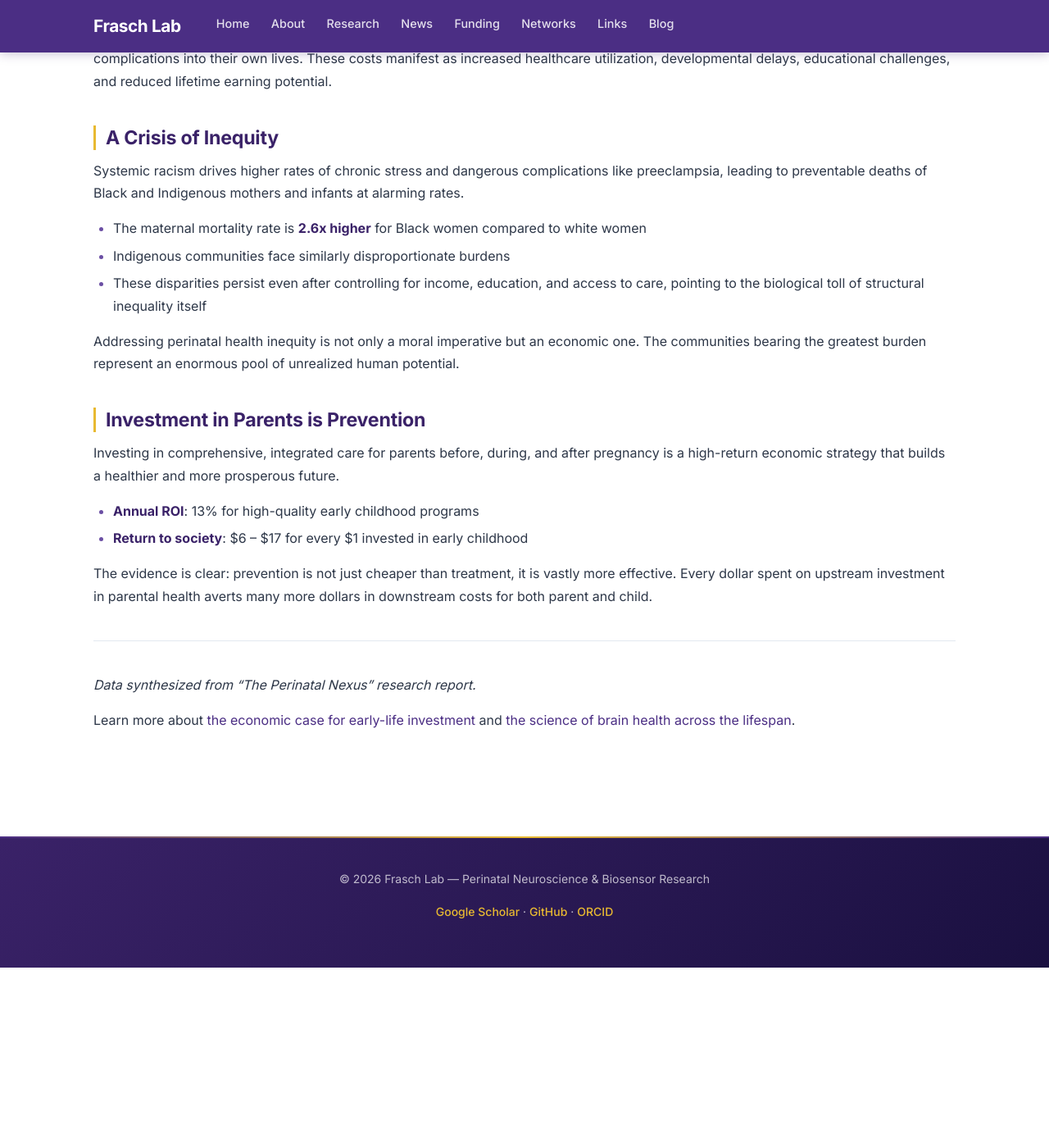
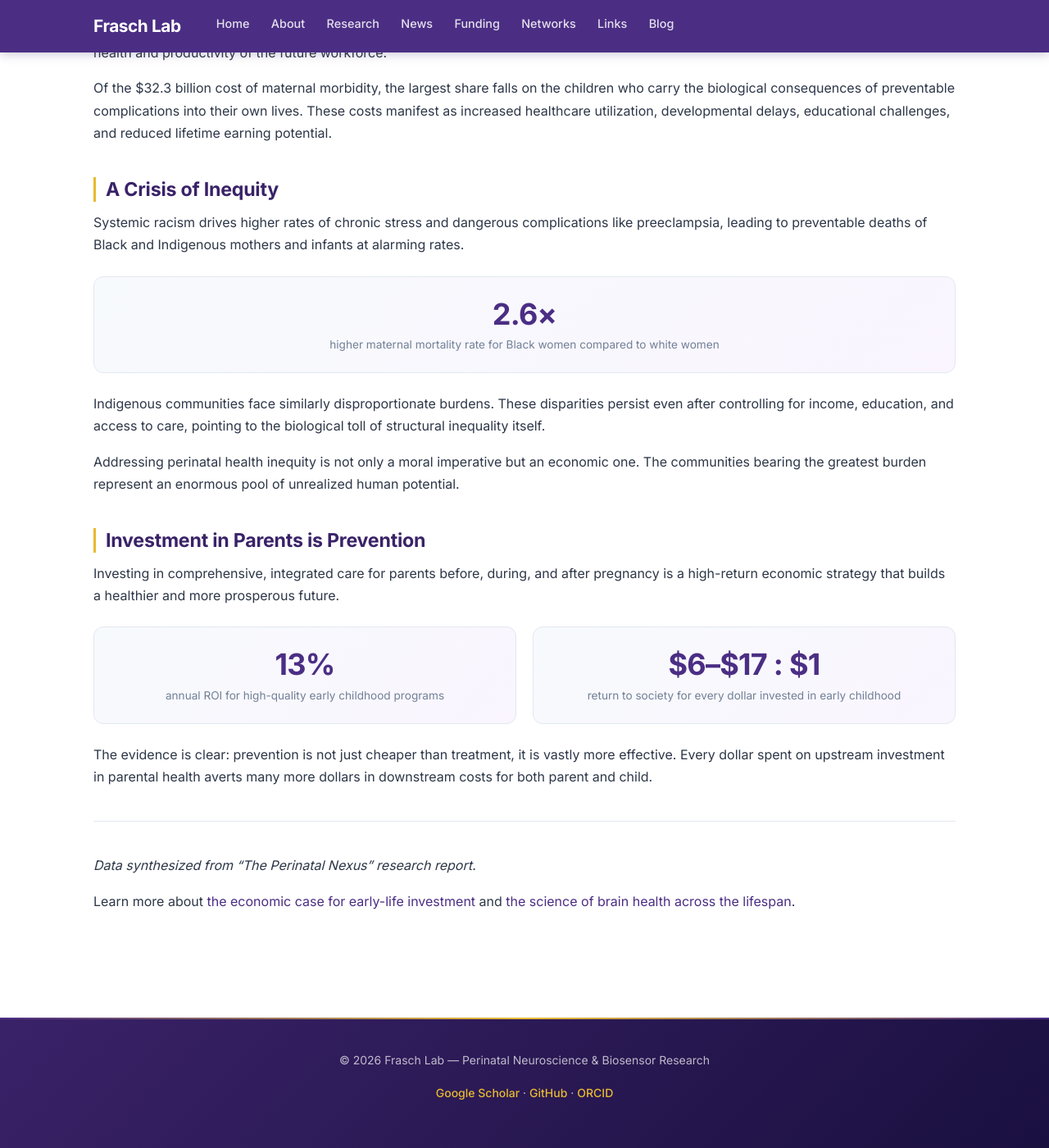
Before and after one commit to fraschlab/fraschlab.github.io, a Jekyll site: the page built from research/impact.md, in a window 1280 px wide and 1400 px high, scrolled down 1071 px. Shown: the whole window at 82% size. Built offline with Jekyll 4.4.1, drawn with Linux system fonts in a browser that asks for light colours; before the commit the page ends 2251 px from its top, so only the background shows below that; some of the changed text lies outside the part shown.

Commit message:
Use stat cards on ROI and Impact pages for visual emphasis
Replace bullet-point statistics with stat-card grid components
to make key numbers stand out visually on these data-heavy pages.

Co-Authored-By: Claude Opus 4.6 <noreply@anthropic.com>

```diff
--- a/research/impact.md
+++ b/research/impact.md
@@ -9,9 +9,20 @@ Neglecting maternal health -- physical, mental, and social -- programs a lifetim
 
 ## A Common, Costly, and Preventable Crisis
 
-- **1 in 3** birthing people experience a significant mental or physical health complication during the perinatal period
-- **$46.5+ billion**: the underestimated annual cost in the U.S. from just two sets of conditions
-- **80%** of pregnancy-related deaths in the U.S. are estimated to be preventable
+<div class="stat-grid">
+<div class="stat-card">
+<div class="stat-number">1 in 3</div>
+<div class="stat-label">birthing people experience a significant complication during the perinatal period</div>
+</div>
+<div class="stat-card">
+<div class="stat-number">$46.5B+</div>
+<div class="stat-label">underestimated annual cost in the U.S. from just two sets of conditions</div>
+</div>
+<div class="stat-card">
+<div class="stat-number">80%</div>
+<div class="stat-label">of pregnancy-related deaths in the U.S. are estimated to be preventable</div>
+</div>
+</div>
 
 These are not rare events. They are systemic failures with enormous human and economic costs, and the vast majority of them are avoidable with the right investments.
 
@@ -38,9 +49,14 @@ Of the $32.3 billion cost of maternal morbidity, the largest share falls on the
 
 Systemic racism drives higher rates of chronic stress and dangerous complications like preeclampsia, leading to preventable deaths of Black and Indigenous mothers and infants at alarming rates.
 
-- The maternal mortality rate is **2.6x higher** for Black women compared to white women
-- Indigenous communities face similarly disproportionate burdens
-- These disparities persist even after controlling for income, education, and access to care, pointing to the biological toll of structural inequality itself
+<div class="stat-grid">
+<div class="stat-card">
+<div class="stat-number">2.6&times;</div>
+<div class="stat-label">higher maternal mortality rate for Black women compared to white women</div>
+</div>
+</div>
+
+Indigenous communities face similarly disproportionate burdens. These disparities persist even after controlling for income, education, and access to care, pointing to the biological toll of structural inequality itself.
 
 Addressing perinatal health inequity is not only a moral imperative but an economic one. The communities bearing the greatest burden represent an enormous pool of unrealized human potential.
 
@@ -48,8 +64,16 @@ Addressing perinatal health inequity is not only a moral imperative but an econo
 
 Investing in comprehensive, integrated care for parents before, during, and after pregnancy is a high-return economic strategy that builds a healthier and more prosperous future.
 
-- **Annual ROI**: 13% for high-quality early childhood programs
-- **Return to society**: $6 -- $17 for every $1 invested in early childhood
+<div class="stat-grid">
+<div class="stat-card">
+<div class="stat-number">13%</div>
+<div class="stat-label">annual ROI for high-quality early childhood programs</div>
+</div>
+<div class="stat-card">
+<div class="stat-number">$6&ndash;$17 : $1</div>
+<div class="stat-label">return to society for every dollar invested in early childhood</div>
+</div>
+</div>
 
 The evidence is clear: prevention is not just cheaper than treatment, it is vastly more effective. Every dollar spent on upstream investment in parental health averts many more dollars in downstream costs for both parent and child.
 
```
Also changed, not shown: research/early-life-roi.md (+14 -3 lines).
